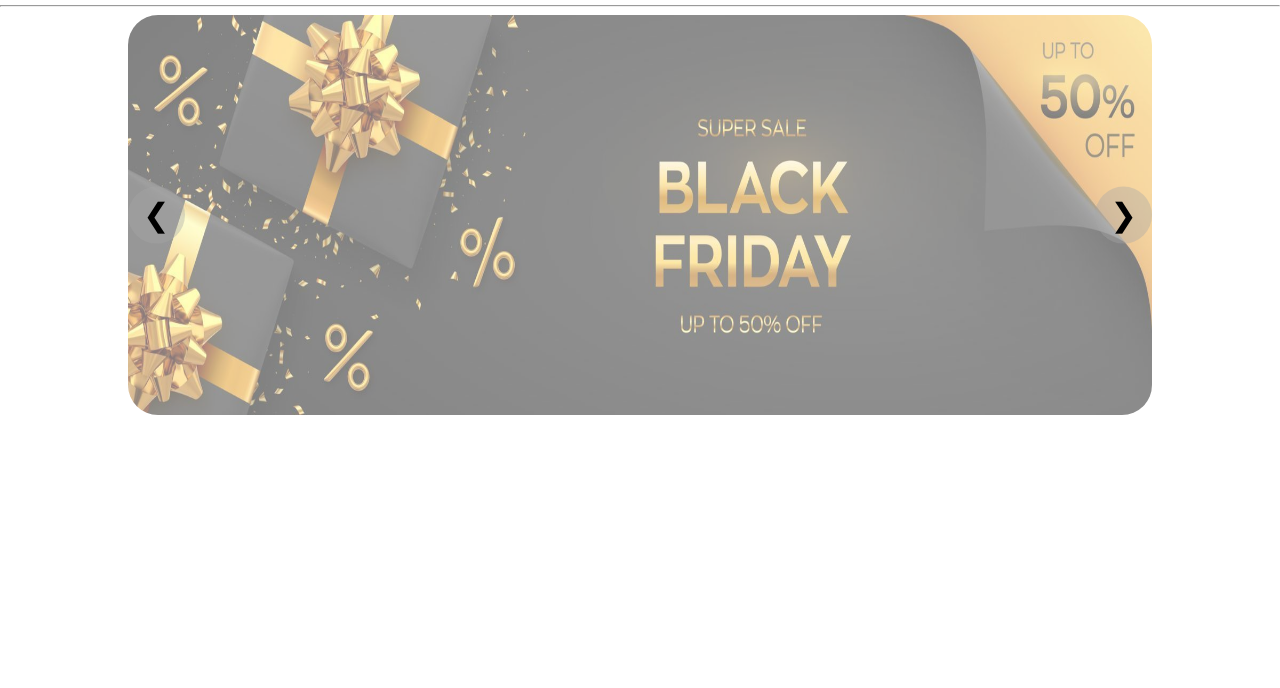
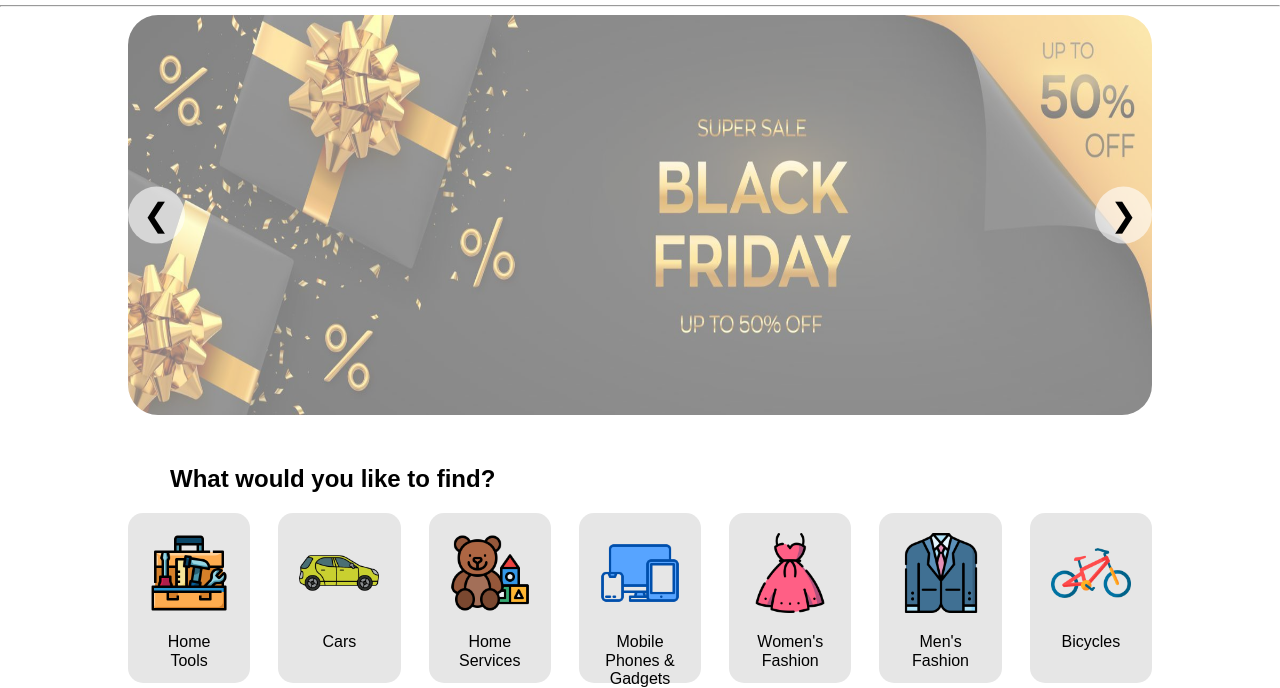
Before and after one commit to User876056/FED_Mokesell_website, a plain HTML site: page index.html in a window 1280 px wide. Shown: the part 142-830 px from the top of the page. Before the commit the page ends 800 px from the top, so only its background shows below. Drawn offline with nearby package versions, Linux system fonts and the light colour scheme.

Commit message:
Finish_category

```diff
--- a/index.html
+++ b/index.html
@@ -17,6 +17,13 @@
                 direction: row;
 
 
+            }
+            body {
+                font-family: Arial, sans-serif;
+                margin: 0;
+                padding: 0;
+                flex-direction: column;
+                align-items: center;
             }
             #logo img{
                 width: 200px;
@@ -108,7 +115,7 @@
                 transform: translateY(-50%);
                 font-size: 2rem;
                 padding: 10px 15px;
-                background-color: rgba(168, 168, 168, 0.386);
+                background-color: rgba(255, 255, 255, 0.605);
                 border-radius: 100px;
                 color: rgb(0, 0, 0);
                 border: none;
@@ -126,6 +133,55 @@
             @keyframes fade {
                 from{opacity: 0.5;}
                 to {opacity: 1;}
+            }
+            #categories-container {
+                display: flex;
+
+                flex-direction: row; /* Allows vertical alignment of items */
+                align-items: center; /* Centers content horizontally */
+                justify-content: center; /* Centers content vertically */
+                width: 80%;
+                margin: auto;
+                gap: 28px;
+            }
+
+            .category {
+                width: 130px;
+                height: 130px;
+                background-color: #e6e6e6;
+
+                border-radius: 15px;
+                text-align: center;
+                padding: 20px;
+                text-decoration: none;
+                color: black;
+
+                transition: transform 0.2s, box-shadow 0.2s;
+            }
+
+            .category:hover {
+                transform: scale(1.05);
+                box-shadow: 0 4px 10px rgba(0, 0, 0, 0.2);
+            }
+
+            .category img {
+                width: 80px;
+                height: 80px;
+
+            }
+            .category p{
+
+            }
+
+            .see-all {
+                margin-top: 20px;
+                text-decoration: none;
+                color: #007bff;
+                font-weight: bold;
+            }
+
+            .see-all:hover {
+                text-decoration: underline;
             }
         </style>
     </head>
@@ -151,8 +207,9 @@
             </a>
 
         </header>
+
+        <hr>
         <main>
-            <hr>
             <div class="slider">
                 <div class="slides">
                     <img class="slide" src="Images/slide-1.jpg" alt="" >
@@ -165,8 +222,38 @@
 
             </div>
 
-            <section>
-                <h1></h1>
+            <h2 style="margin-left: 170px; margin-top: 50px;">What would you like to find?</h2>
+            <section id="categories-container">
+
+                    <a href="Home_tool.html" class="category">
+                      <img src="Images/tool-box.png" alt="tool-box Icon">
+                      <p>Home Tools</p>
+                    </a>
+                    <a href="cars.html" class="category">
+                      <img src="Images/car.png" alt="Cars Icon">
+                      <p>Cars</p>
+                    </a>
+                    <a href="home-services.html" class="category">
+                      <img src="Images/toys.png" alt="Home Services Icon">
+                      <p>Home Services</p>
+                    </a>
+                    <a href="gadgets.html" class="category">
+                      <img src="Images/responsive.png" alt="Mobile Phones & Gadgets Icon">
+                      <p>Mobile Phones & Gadgets</p>
+                    </a>
+                    <a href="womens-fashion.html" class="category">
+                      <img src="Images/dress.png" alt="Women's Fashion Icon">
+                      <p>Women's Fashion</p>
+                    </a>
+                    <a href="mens-fashion.html" class="category">
+                      <img src="Images/suit.png" alt="Men's Fashion Icon">
+                      <p>Men's Fashion</p>
+                    </a>
+                    <a href="luxury.html" class="category">
+                      <img src="Images/bicycle.png" alt="Luxury Icon">
+                      <p>Bicycles</p>
+                    </a>
+                  </div>
 
 
 
```
Also changed, not shown: Images/bicycle.png (added), Images/car.png (added), Images/dress.png (added), Images/responsive.png (added), Images/suit.png (added), Images/tool-box.png (added), Images/toys.png (added), 1 other file.
